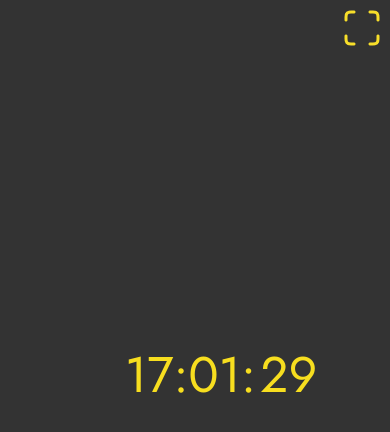
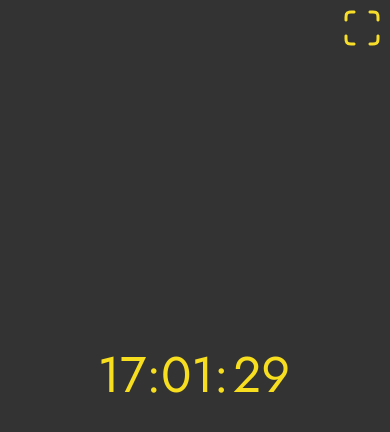
Before and after one commit to imuhammadosama/clock, a plain HTML site: page index.html in a window 390 px wide. Drawn offline with Linux system fonts and the light colour scheme.

Commit message:
Few updates

```diff
--- a/index.html
+++ b/index.html
@@ -58,7 +58,7 @@
       @media (max-width: 720px) {
         .timer {
           position: fixed;
-          left: 32%;
+          left: 25%;
           top: 40%;
         }
         #sec {
```
